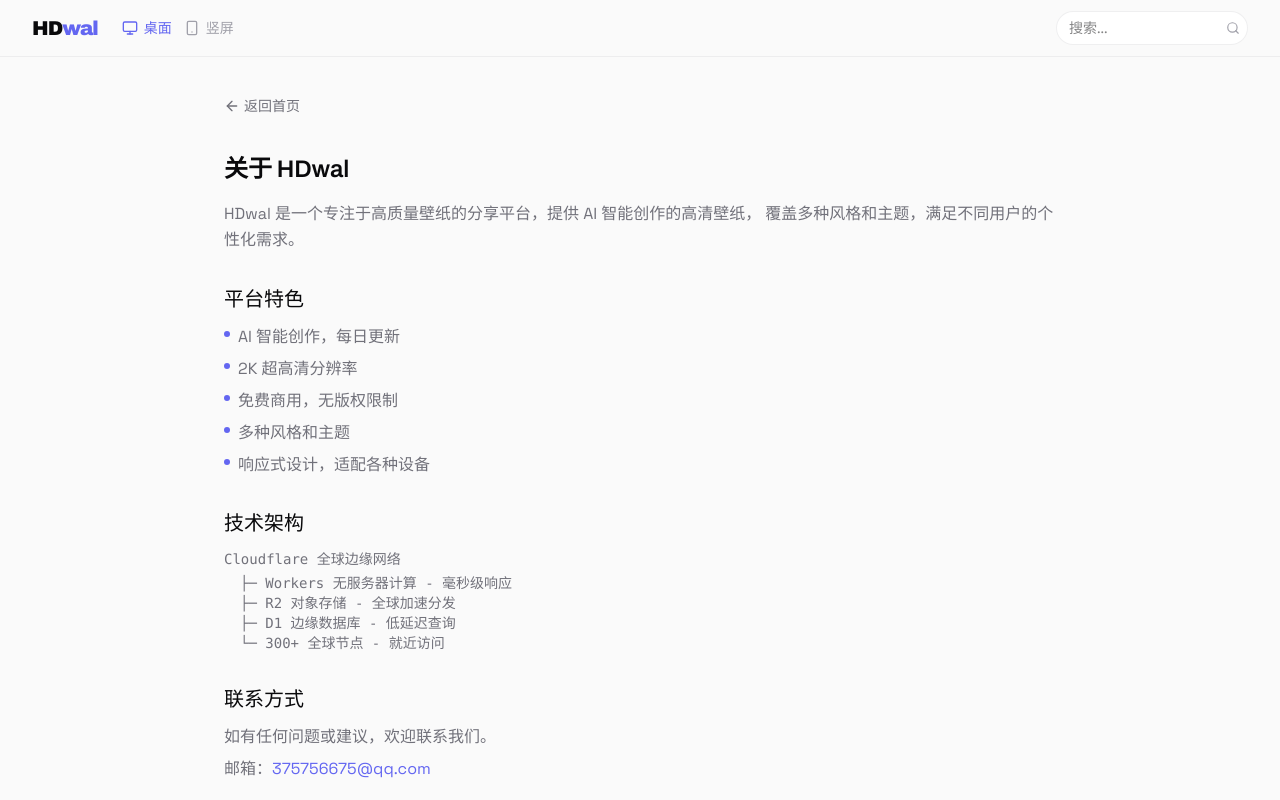
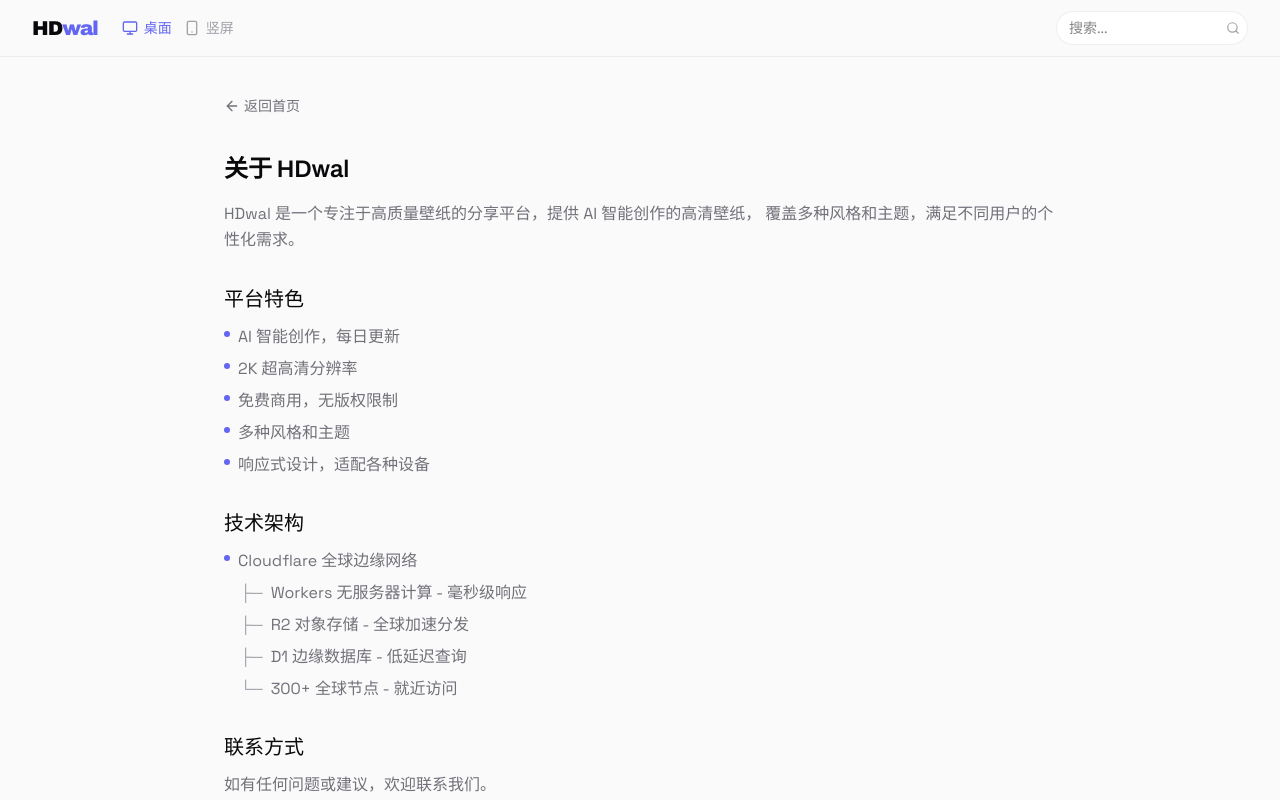
Before and after one commit to lf375/hdwal-web, a Next.js app: page /about in a window 1280 px wide. Shown: the top 800 px of the page. Built offline with nearby package versions, Linux system fonts and the light colour scheme.

Commit message:
style: unify tech architecture list style with other sections

```diff
--- a/src/app/about/page.tsx
+++ b/src/app/about/page.tsx
@@ -55,13 +55,28 @@
 
           <div>
             <h2 className="text-xl font-medium text-foreground mb-3">技术架构</h2>
-            <div className="text-text-secondary font-mono text-sm">
-              <p className="mb-1">Cloudflare 全球边缘网络</p>
-              <p className="pl-4">├─ Workers 无服务器计算 - 毫秒级响应</p>
-              <p className="pl-4">├─ R2 对象存储 - 全球加速分发</p>
-              <p className="pl-4">├─ D1 边缘数据库 - 低延迟查询</p>
-              <p className="pl-4">└─ 300+ 全球节点 - 就近访问</p>
-            </div>
+            <ul className="space-y-2 text-text-secondary">
+              <li className="flex items-start gap-2">
+                <span className="w-1.5 h-1.5 rounded-full bg-accent mt-1.5 flex-shrink-0" />
+                <span>Cloudflare 全球边缘网络</span>
+              </li>
+              <li className="flex items-start gap-2 pl-4">
+                <span className="text-text-tertiary">├─</span>
+                <span>Workers 无服务器计算 - 毫秒级响应</span>
+              </li>
+              <li className="flex items-start gap-2 pl-4">
+                <span className="text-text-tertiary">├─</span>
+                <span>R2 对象存储 - 全球加速分发</span>
+              </li>
+              <li className="flex items-start gap-2 pl-4">
+                <span className="text-text-tertiary">├─</span>
+                <span>D1 边缘数据库 - 低延迟查询</span>
+              </li>
+              <li className="flex items-start gap-2 pl-4">
+                <span className="text-text-tertiary">└─</span>
+                <span>300+ 全球节点 - 就近访问</span>
+              </li>
+            </ul>
           </div>
 
           <div>
```
